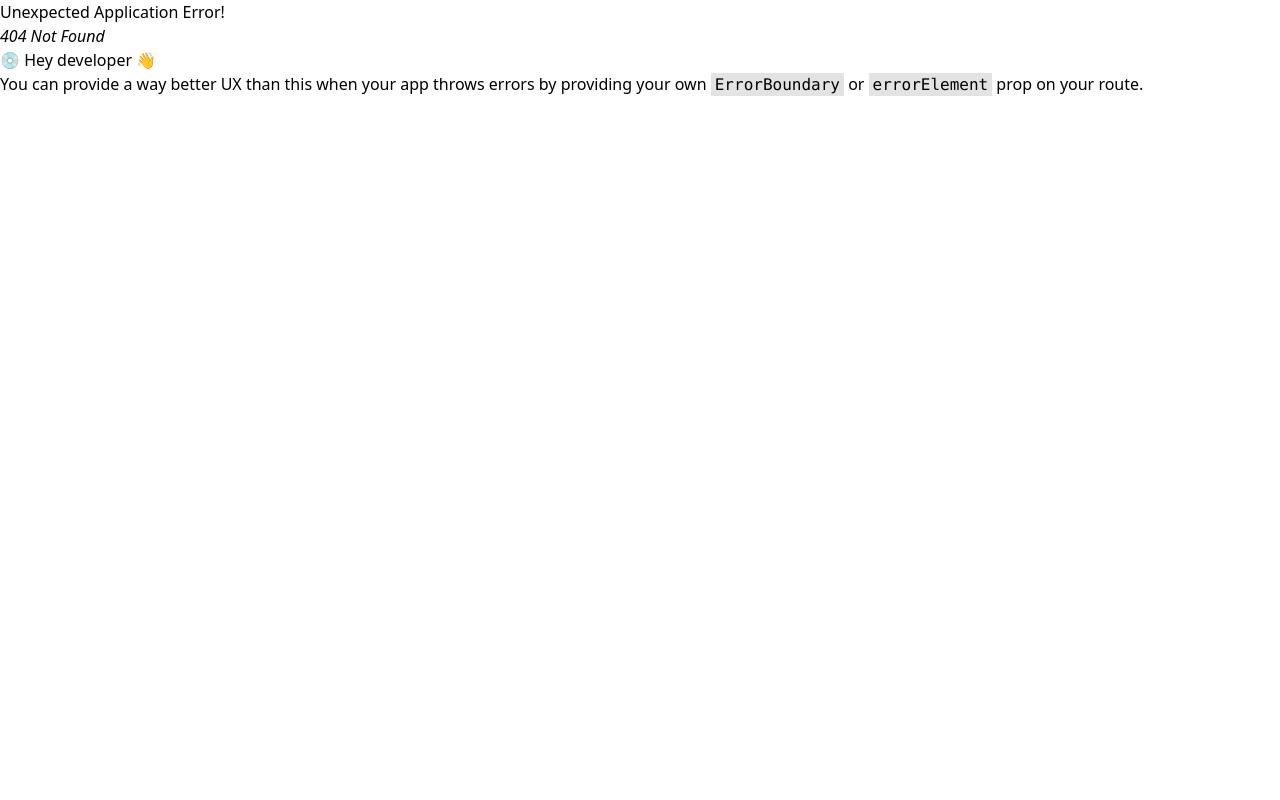
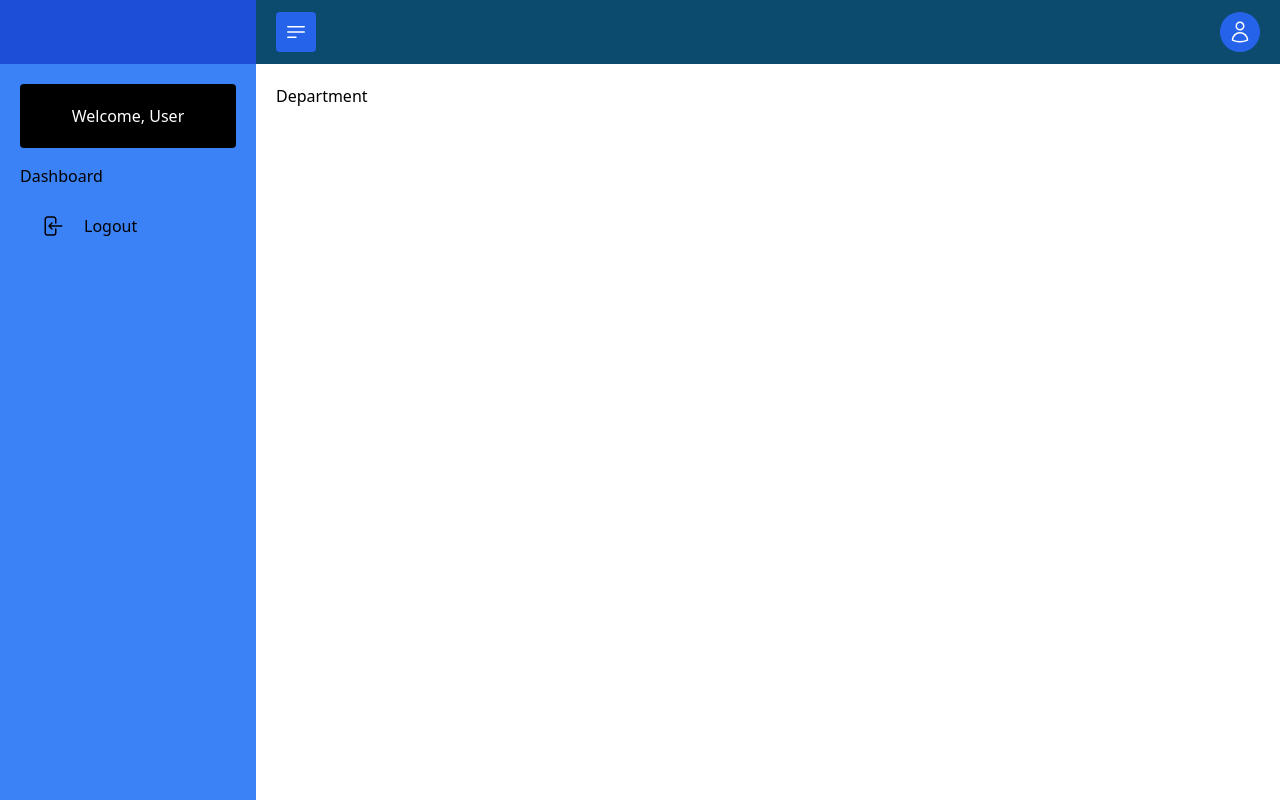
Before and after one commit to Mark-Garner/capstone-sweldo-app, a React (Create React App) app in the folder client/: page /admin/department in a window 1280 px wide. Before the commit this address had no page. Built offline with nearby package versions, Linux system fonts and the light colour scheme.

Commit message:
added department page

```diff
--- a/client/src/App.jsx
+++ b/client/src/App.jsx
@@ -8,6 +8,7 @@ import Layout from './components/layouts/Layout'
 
 import AdminDashboard from './pages/admin/admin_dashboard'
 import Employee from './pages/admin/employee'
+import Department from './pages/admin/department'
 
 const router = createBrowserRouter([
   {
@@ -26,6 +27,10 @@ const router = createBrowserRouter([
       {
         path: '/admin/employee',
         element: <Employee />
+      },
+      {
+        path: '/admin/department',
+        element: <Department />
       }
     ]
   }
--- /dev/null
+++ b/client/src/pages/admin/department.jsx
@@ -0,0 +1,5 @@
+const Department = () => {
+  return <div>Department</div>
+}
+
+export default Department
```
